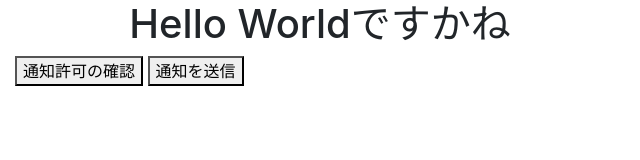
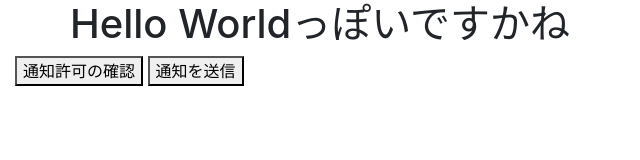
Before and after one commit to Nakanishi-Asahi/pwa_test3.github.io, a plain HTML site: page index.html in a window 1280 px wide. Shown: the whole page, without its empty margins (0-640 px from the left). Drawn offline with nearby package versions, Linux system fonts and the light colour scheme.

Commit message:
2021/10/21

```diff
--- a/index.html
+++ b/index.html
@@ -12,7 +12,7 @@
 <body>
   <div class="col-sm-3"></div>
   <div class="col-sm-6">
-    <h1 class="text-center">Hello Worldですかね</h1>
+    <h1 class="text-center">Hello Worldっぽいですかね</h1>
     <button id="confirm">通知許可の確認</button>
     <button id="send">通知を送信</button>
     <script>
```
